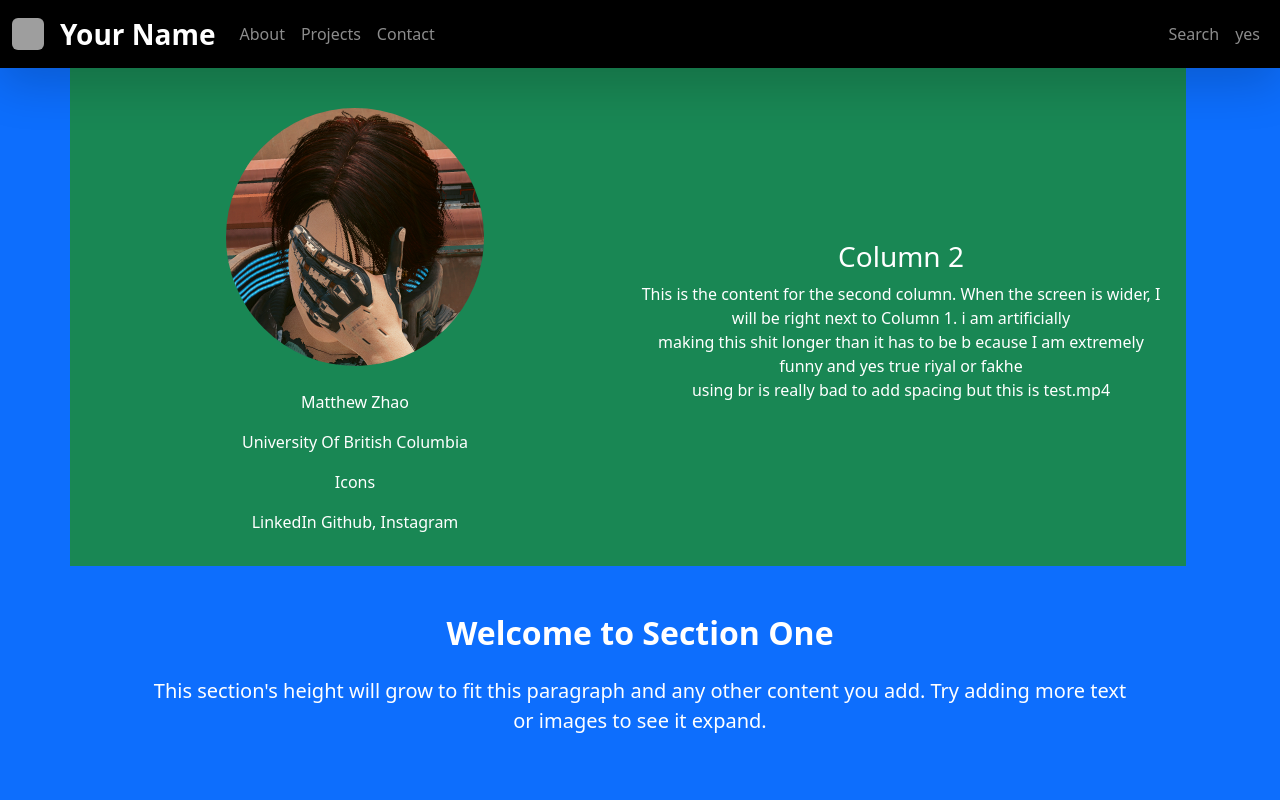
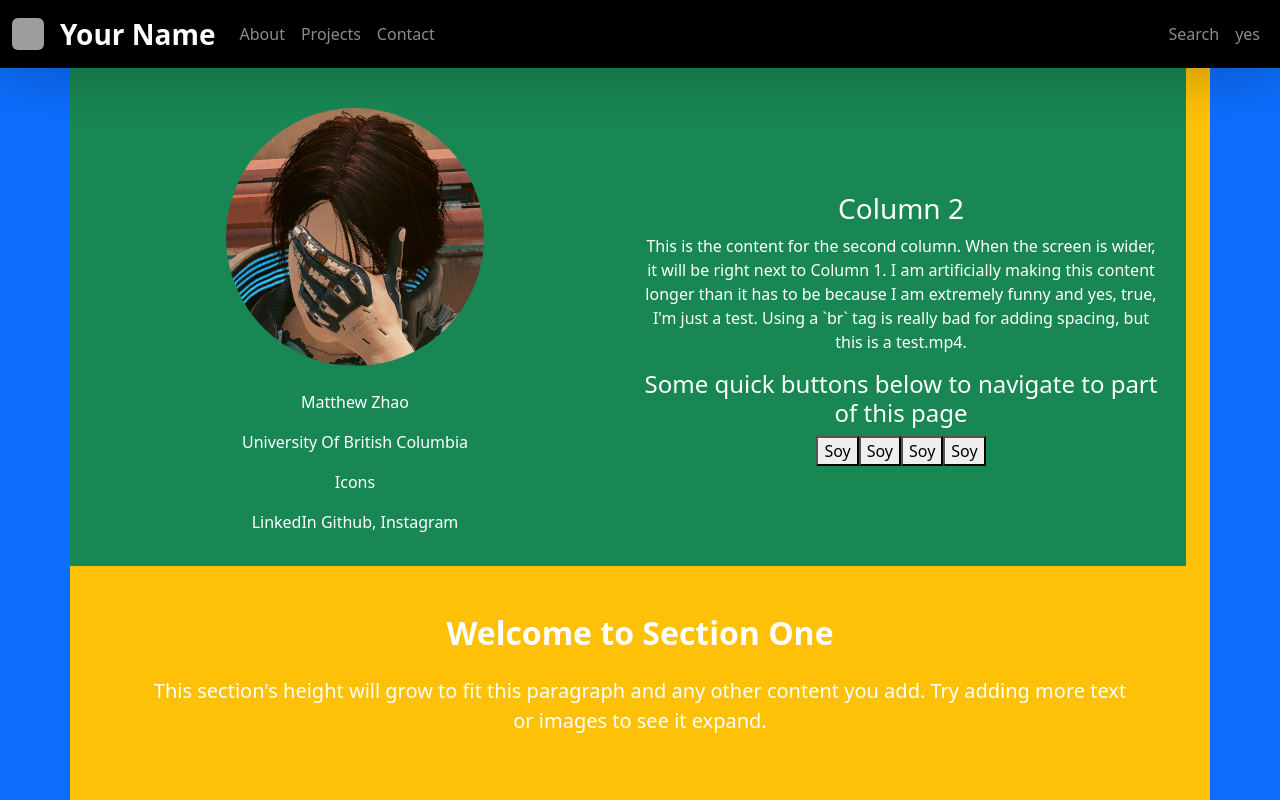
Before and after one commit to Matthewz43/MattsWebsite, a React (Vite) app: page / in a window 1280 px wide. Built offline with nearby package versions, Linux system fonts and the light colour scheme; grey boxes are pictures that could not be loaded.

Commit message:
Learned some things aobut bootstrap
Riyla

```diff
--- a/src/components/AboutPage.tsx
+++ b/src/components/AboutPage.tsx
@@ -20,8 +20,10 @@ const Section: React.FC<SectionProps> = ({ color, children }) => {
       {/*
         The Bootstrap "container" class is used here to constrain the inner content's
         width, which is the most common Bootstrap pattern.
+        d-flex justify-content-center
+        use this to center it and then add container fluid to "increase size of class"
       */}
-      <div className="container text-white text-center">{children}</div>
+      <div className="bg-warning container text-white text-center">{children}</div>
     </div>
   );
 };
@@ -65,22 +67,37 @@ function MeIcon() {
   );
 }
 
+function BiographyDescription() {
+  return (
+    <>
+      <h3>Column 2</h3>
+      <p>
+        This is the content for the second column. When the screen is wider, it will be right next to Column 1. I am artificially making this content longer than it has to be because I am extremely funny and yes, true, I'm just a test. Using a `br` tag is really bad for adding spacing, but this is a test.mp4.
+      </p>
+      <h4>
+        Some quick buttons below to navigate to part of this page
+      </h4>
+      <div className="display-flex">
+        <button>Soy</button>
+        <button>Soy</button>
+        <button>Soy</button>
+        <button>Soy</button>
+      </div>
+    </>
+  );
+}
+
+
 function MySummary() {
   return (
     // change to bg-transparent after testing bs is
-    <div className={`bg-success row container-fluid align-items-center pt-5 pb-3`}>
+    <div className={`bg-success row container align-items-center pt-5 pb-3`}>
       <div className="col-12 col-lg-6">
         <MeIcon></MeIcon>
       </div>
-      <div className="col-12 col-lg-6">
-        <h3>Column 2</h3>
-        <p>
-          This is the content for the second column. When the screen is wider, I
-          will be right next to Column 1. i am artificially <br></br> making
-          this shit longer than it has to be b ecause I am extremely <br></br>
-          funny and yes true riyal or fakhe <br></br>
-          using br is really bad to add spacing but this is test.mp4
-        </p>
+      {/*use pe-val for right padding*/}
+      <div className="col-12 col-lg-6 ">
+        <BiographyDescription/>
 
       </div>
     </div>
--- a/src/components/NavBar.tsx
+++ b/src/components/NavBar.tsx
@@ -88,8 +88,8 @@ function Navbar() {
           </ul>
 
           <ul className="navbar-nav ms-auto">
-            <NavBarButton buttonName="Search" hrefContent="/about" />
-            <NavBarButton buttonName="yes" hrefContent="/projects" />
+            <NavBarButton buttonName="Search" hrefContent="/" />
+            <NavBarButton buttonName="yes" hrefContent="/" />
           </ul>
         </div>
       </div>
```
